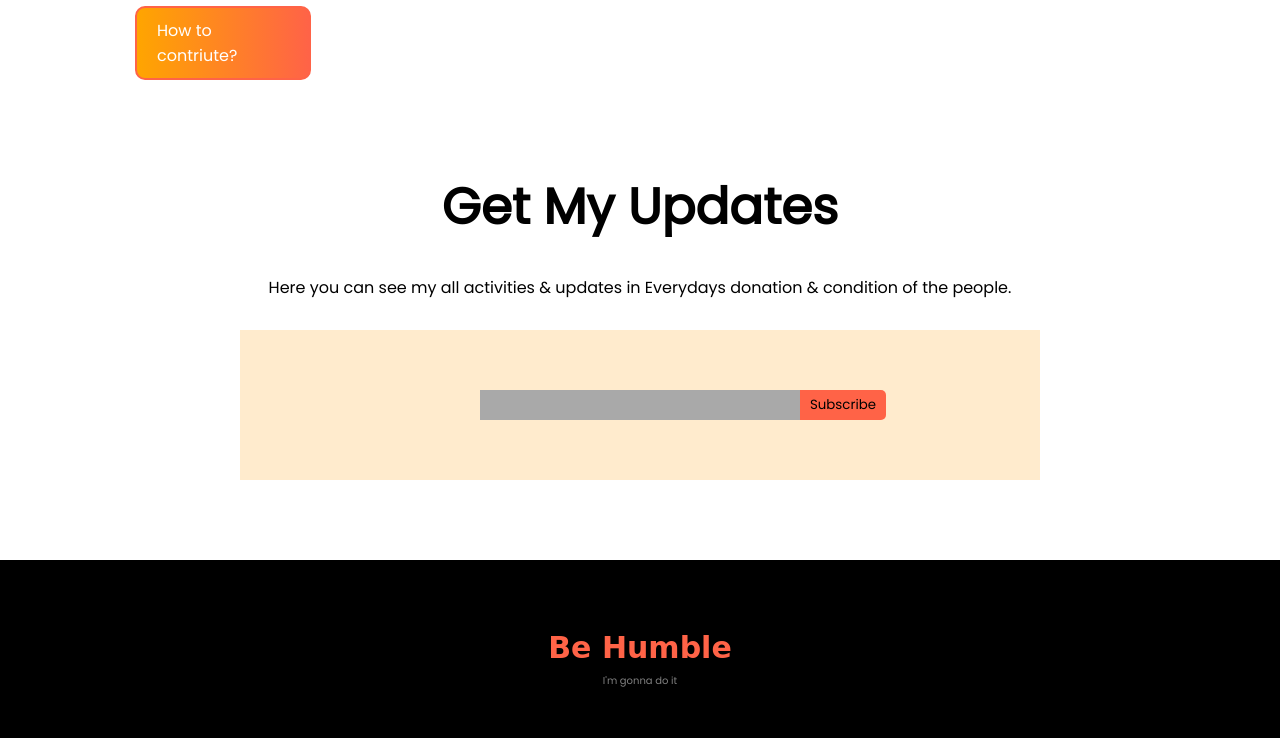
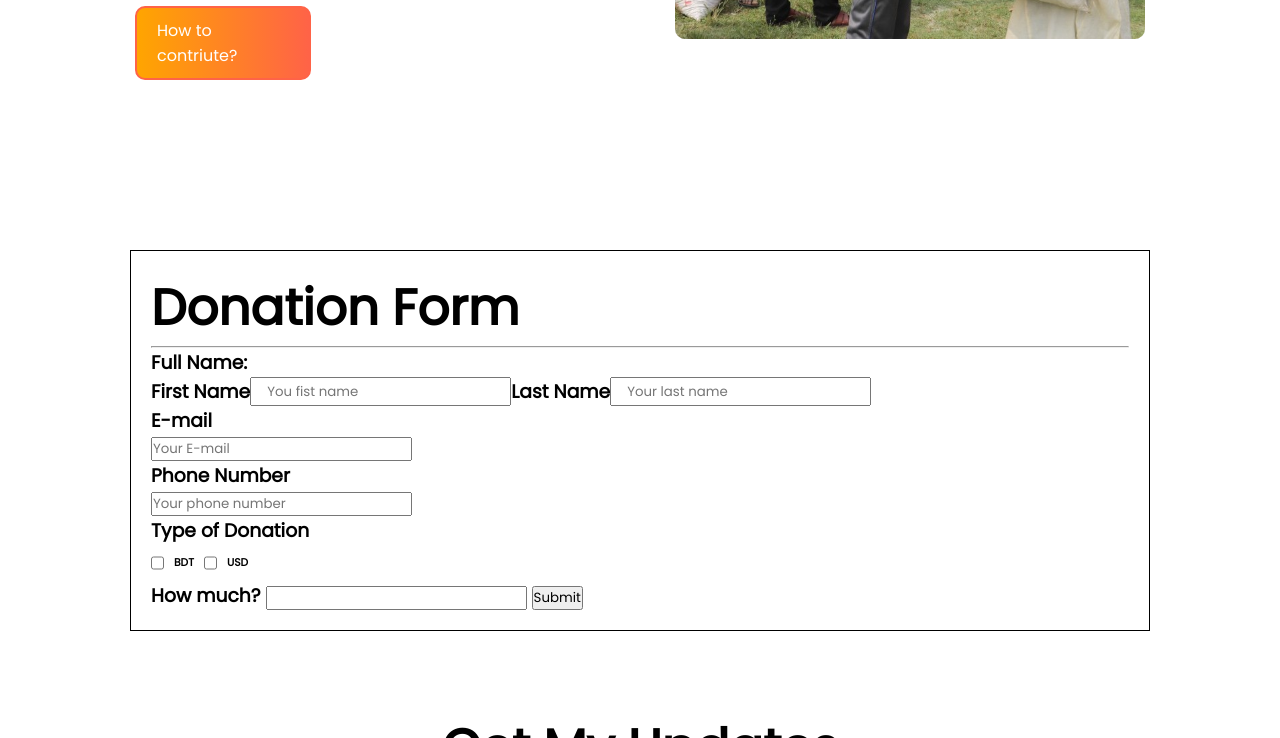
Before and after one commit to Mcshomir/donate-website, a plain HTML site: page index.html in a window 1280 px wide. Shown: the part 3773-4511 px from the top of the page. Drawn offline with Linux system fonts and the light colour scheme; a web font is replaced by a local one.

Commit message:
all update done

```diff
--- a/index.html
+++ b/index.html
@@ -116,7 +116,7 @@
                 <a class="donate-button" href="">How to contriute?</a>
             </div>
             <div class="half-width fourth-child-2">
-                <img src="images/donation4.jpg" alt="">
+                <img src="images/donation2.jpg" alt="">
             </div>
         </div>
 
@@ -145,16 +145,57 @@
                 <a class="donate-button" href="">How to contriute?</a>
             </div>
             <div class="half-width fourth-child-2">
-                <img src="images/donation13.jpg" alt="">
+                <img src="images/donation10.jpg" alt="">
             </div>
         </div>
     </section>
     <!-- from section design start from here -->
 
     <section class="form-section">
+
         <form action="">
+            <h1>Donation Form</h1>
+            <hr class="hr-line">
+            <h3>Full Name:</h3>
+            <div class="together">
+                <h3>First Name</h3>
+                <input placeholder="You fist name" type="text" name="" id="">
+                <h3>Last Name</h3>
+                <input placeholder="Your last name" type="text" name="" id="">
+            </div>
+            <h3>E-mail</h3>
+            <input placeholder="Your E-mail" type="email" name="" id="">
+            <h3>Phone Number</h3>
+            <input placeholder="Your phone number" type="number" name="" id="">
+            <h3>Type of Donation</h3>
+            <div class="together-2">
+                <input type="checkbox" name="" id="">
+
+                <div class="one">
+                    <h6>BDT</h6>
+                </div>
+
+
+
+
+                <input type="checkbox" name="" id="">
+                <div class="one">
+
+                    <h6>USD</h6>
+                </div>
+            </div>
+
+            <h3>How much?</63>
+                <input type="number" name="" id="">
+                <input type="submit" value="Submit">
+
+
+
 
         </form>
+
+
+
     </section>
 
 
--- a/style.css
+++ b/style.css
@@ -37,6 +37,7 @@
     margin-bottom: 50px;
     font-size: 20px;
     padding: 0 200px;
+    color: white;
 }
 
 .donate-btn {
@@ -236,7 +237,52 @@ input[type="text"]::placeholder {
     border: 2px solid orange;
 }
 
+/* form section design from here */
+.form-section {
+    margin: 80px 130px;
+    text-align: left;
+    border: 1px solid black;
+    padding: 20px;
+}
 
+.form-section h1 {
+    font-size: 50px;
+
+}
+
+.form-sectin input {
+    border: 1 px solid tomato;
+    font-size: 15px;
+    font-family: tahoma;
+
+
+}
+
+.form-section p {
+    font-size: 20px;
+    color: white;
+}
+
+.together {
+    display: flex;
+}
+
+.together-2 {
+    display: flex;
+}
+
+.together-2 p {
+    font-size: 10px
+}
+
+.one {
+    margin: 10px;
+}
+
+input[type:submit] {
+    padding: 10px 30px;
+    background-color: omato;
+}
 
 /* last section style start from here */
 
```
